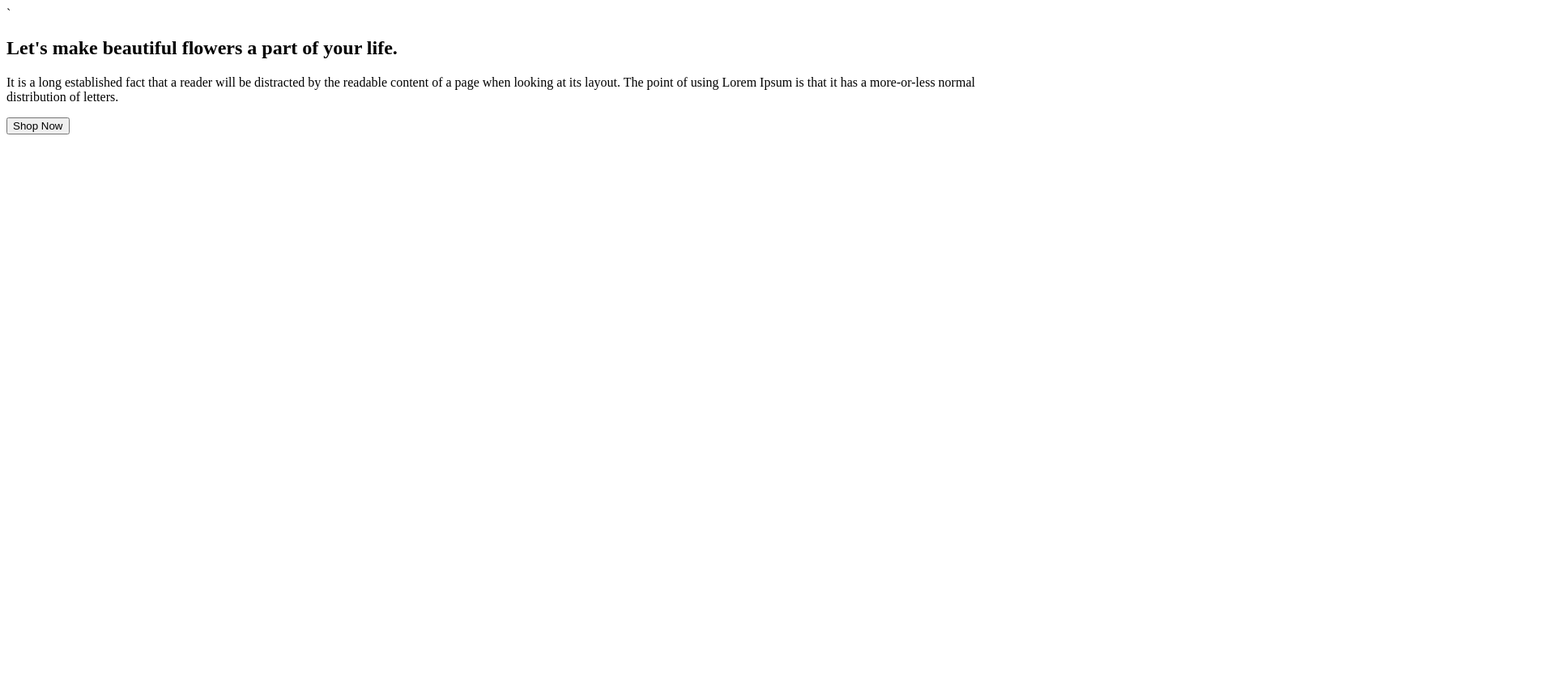
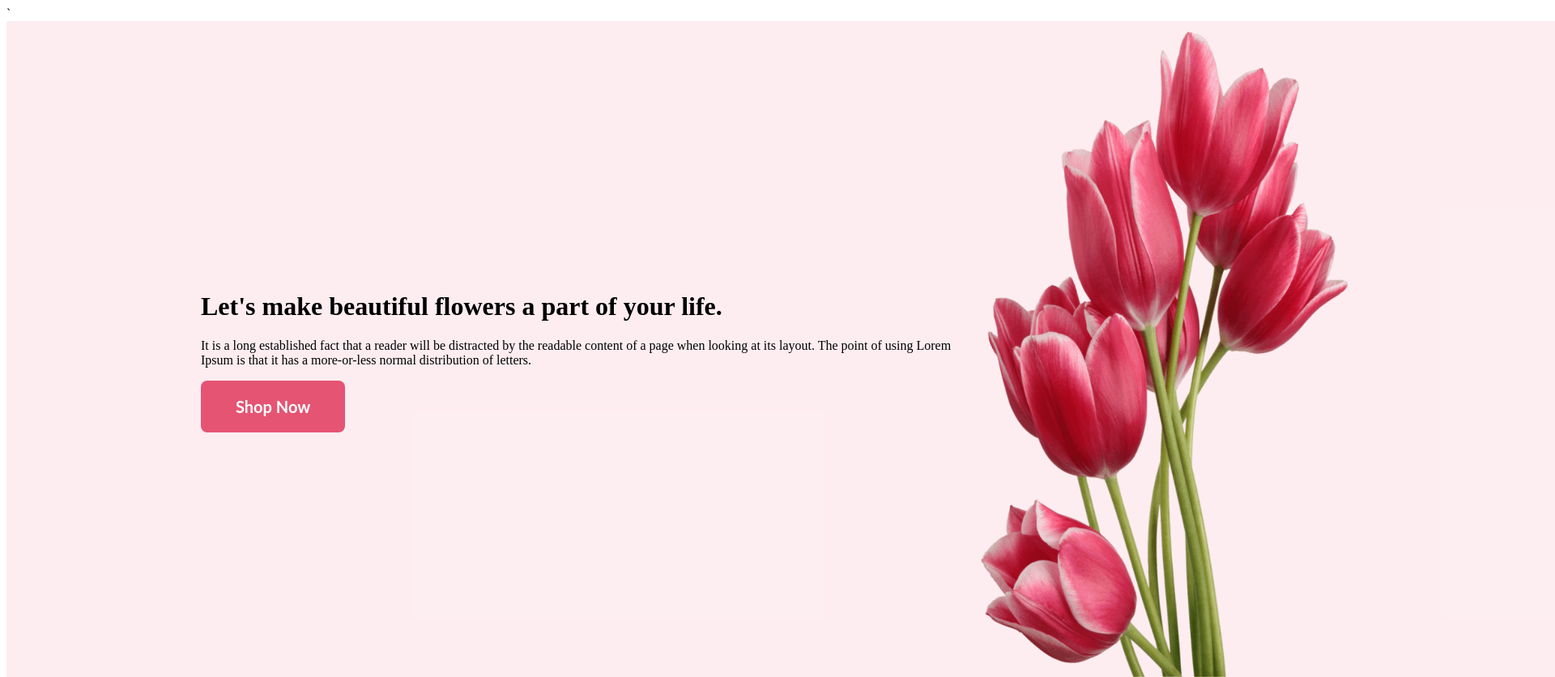
Before and after one commit to TonmoyShahriar23/Flower-shop, a plain HTML site: page index.html in a window 1280 px wide. Shown: the top 836 px of the page at 81% size, 1920 px wide, since content can reach past the window. Before the commit the page ends 800 px from the top, so only its background shows below. Drawn offline with Linux system fonts and the light colour scheme.

Commit message:
header portion

```diff
--- a/index.html
+++ b/index.html
@@ -4,18 +4,15 @@
     <meta charset="UTF-8">
     <meta name="viewport" content="width=device-width, initial-scale=1.0">
     <title>Flower Shop</title>
+    <link rel="stylesheet" href="styles/flower.css" class="css">
 </head>
 <body>
-    <header>
-        <nav>
-            <h2>Let's make beautiful flowers a part of your life.</h2>
+    <header class="header">
 
 
-
-
-        </nav>
-
-        <div>
+        <div class="banner">
+            <div class="banner-content">
+                <h1>Let's make beautiful flowers a part of your life.</h1>
             <p>
                 It is a long established fact that a reader will be distracted by the readable content of a page when looking at its layout. The point of using Lorem Ipsum is that it has a more-or-less normal distribution of letters.
             </p>
@@ -23,6 +20,8 @@
                 Shop Now
 
             </button>
+            </div>
+            <img class="navpic"   src="images/pngwing 10.png" alt="">
         </div>
     </header>
     <main>
--- /dev/null
+++ b/styles/flower.css
@@ -0,0 +1,46 @@
+.btn-primary {
+    border-radius: 8px;
+    background: #E55473;
+    border: 0;
+    color: #FFF;
+    font-family: Lato;
+    font-size: 20px;
+    font-style: normal;
+    font-weight: 700;
+    line-height: normal;
+    display: inline-flex;
+    padding: 20px 43px;
+    align-items: flex-start;
+    gap: 10px;
+
+}
+
+nav {
+    justify-content: baseline;
+    margin: 0px 150px 240px 240px;
+
+}
+
+.header {
+    width: 1920px;
+    height: 850px;
+    flex-shrink: 0;
+    background: rgba(229, 84, 115, 0.10);
+}
+
+.banner {
+    padding: 10px 240px;
+    display: flex;
+    align-items: center;
+}
+
+.banner .navpic {
+    width: 500px;
+
+}
+
+.navpic {
+    width: 635px;
+    height: 800px;
+    flex-shrink: 0;
+}
```
